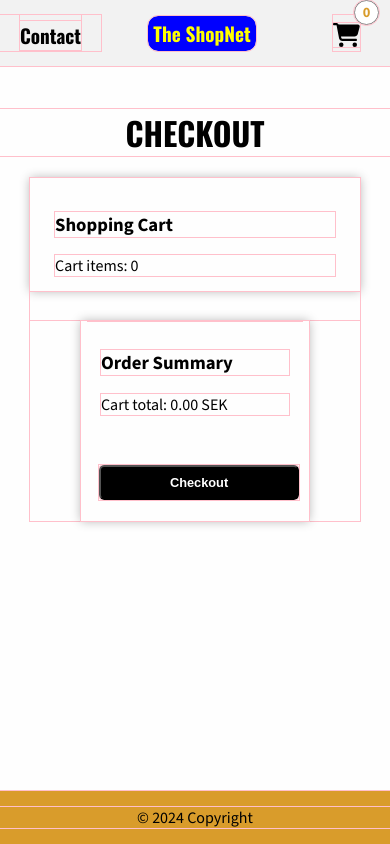
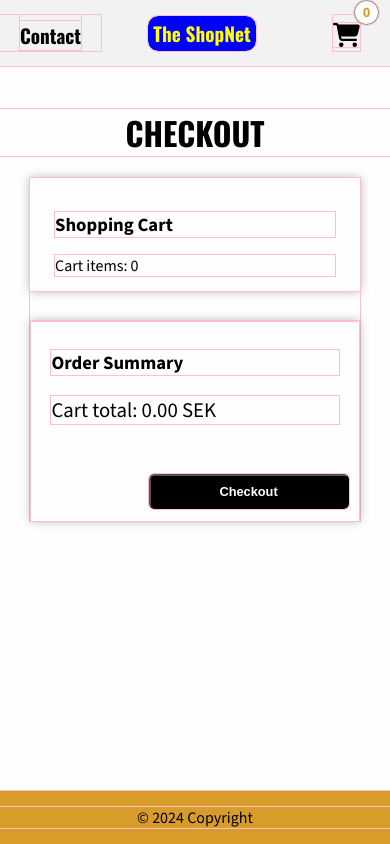
Before and after one commit to KarenBonillaM/2024-04-07_front-end-frameworks_karen-bonilla, a React (Create React App) app: page /checkout in a window 390 px wide. Built offline with nearby package versions, Linux system fonts and the light colour scheme.

Commit message:
Adds  responsive styles to cart component

```diff
--- a/src/Components/Cart/index.css
+++ b/src/Components/Cart/index.css
@@ -1,5 +1,11 @@
 .cart-container {
   margin: 40px 80px;
+}
+
+.checkout-button {
+  position: absolute;
+  right: 10px;
+  background-color: yellow;
 }
 
 .cart {
@@ -70,11 +76,7 @@
 
 .checkout-total p {
   margin-bottom: 50px;
-}
-
-.checkout-link {
-  position: absolute;
-  right: 10px;
+  font-size: 1.3em;
 }
 
 .checkout-button {
@@ -103,8 +105,17 @@
     margin: auto;
   }
 
+  .img-cart {
+    width: 150px;
+    height: 130px;
+  }
+
+  .cart-items-container {
+    width: 98%;
+  }
+
   .checkout-total {
-    width: 57%;
+    width: 87%;
   }
 
   .cart-item-info {
```
